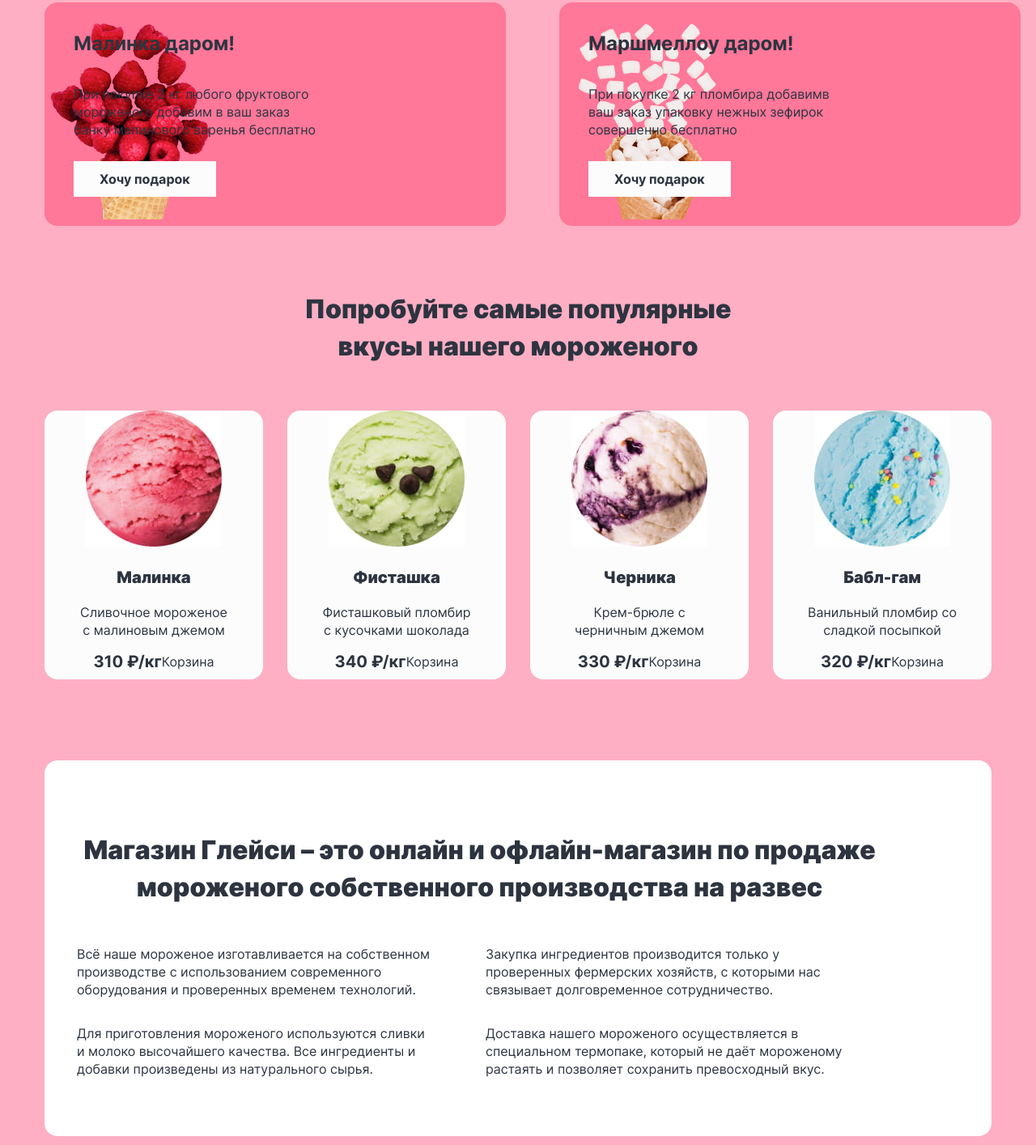
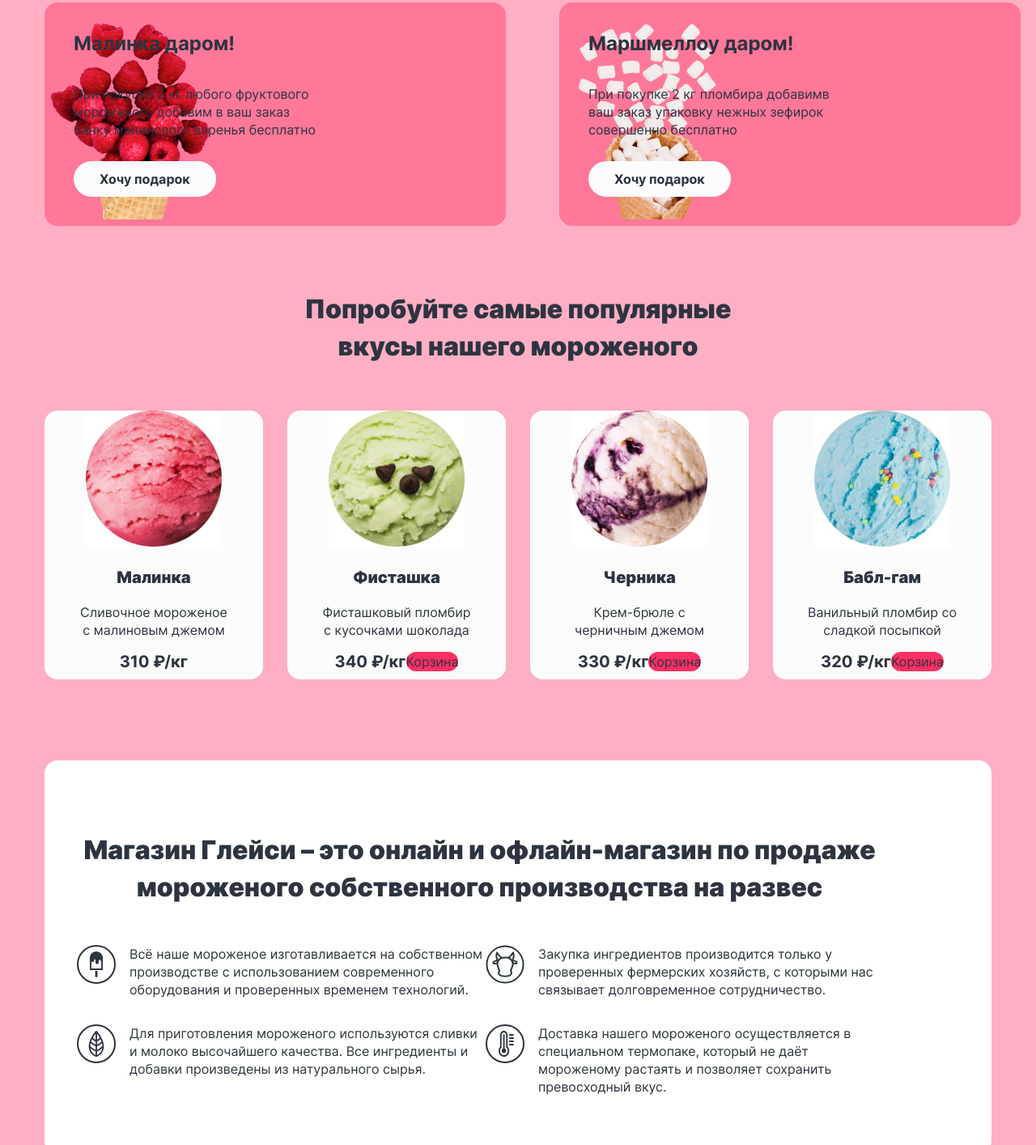
Before and after one commit to Mari-Shel/Glacy-2377367, a plain HTML site: page index.html in a window 1280 px wide. Shown: the part 931-2345 px from the top of the page at 81% size. Drawn offline with Linux system fonts and the light colour scheme.

Commit message:
Добавила иконки параграфам

```diff
--- a/index.html
+++ b/index.html
@@ -104,7 +104,7 @@
               <h4 class="present-title">Малинка даром!</h4>
               <p class="present-description">При покупке 2 кг любого фруктового мороженого добавим в ваш заказ банку
                 малинового варенья бесплатно</p>
-              <a class="button button-white social-link" href="#">Хочу подарок</a>
+              <a class="button button-white present-link" href="#">Хочу подарок</a>
 
             </li>
             <li class="present-item free-marshmallow">
@@ -112,7 +112,7 @@
               <p class="present-description">При покупке 2 кг пломбира добавимв ваш заказ упаковку нежных зефирок
                 совершенно
                 бесплатно</p>
-              <a class="button button-white social-link" href="#">Хочу подарок</a>
+              <a class="button button-white present-link" href="#">Хочу подарок</a>
 
             </li>
           </ul>
@@ -130,7 +130,9 @@
               </a>
               <div class="product-card-info">
                 <b class="product-card-price">310 ₽/кг</b>
-                <a class="product-card-basket link" href="#">Корзина</a>
+                <a class="product-card-basket link" href="#">
+                  <span class="visually-hidden">Корзина</span>
+                </a>
               </div>
 
             </div>
@@ -184,21 +186,21 @@
         <ul class="information-list">
           <li class="information-item">
 
-            <p class="information-description">Всё наше мороженое изготавливается на собственном производстве с
+            <p class="information-description logo-ice">Всё наше мороженое изготавливается на собственном производстве с
               использованием современного оборудования и проверенных временем технологий.</p>
           </li>
           <li class="information-item">
-            <p class="information-description">Закупка ингредиентов производится только
+            <p class="information-description logo-cow">Закупка ингредиентов производится только
               у проверенных фермерских хозяйств, с которыми
               нас связывает долговременное сотрудничество.</p>
           </li>
           <li class="information-item">
-            <p class="information-description">Для приготовления мороженого используются сливки и молоко высочайшего
+            <p class="information-description logo-leaf">Для приготовления мороженого используются сливки и молоко высочайшего
               качества. Все ингредиенты
               и добавки произведены из натурального сырья.</p>
           </li>
           <li class="information-item">
-            <p class="information-description">Доставка нашего мороженого осуществляется в специальном термопаке,
+            <p class="information-description logo-thermometer">Доставка нашего мороженого осуществляется в специальном термопаке,
               который не даёт мороженому растаять и позволяет сохранить превосходный вкус.</p>
           </li>
         </ul>
--- a/styles/styles.css
+++ b/styles/styles.css
@@ -518,7 +518,7 @@ margin-left: 36px;
   margin-right: 0;
 }
 
-.social-link{
+.present-link{
   margin: 0 36px 36px 36px;
 }
 
@@ -612,6 +612,12 @@ margin-left: 36px;
   text-align: left;
 }
 
+.product-card-basket{
+  background-image: url("../images/basket-white.svg");
+  border-radius: 50px;
+    background: #FF2F64;
+}
+
 .information {
   display: flex;
   flex-direction: column;
@@ -659,6 +665,7 @@ margin-left: 36px;
   line-height: 20px;
   font-weight: 700;
   text-align: center;
+  border-radius: 30px;
 }
 
 .show {
@@ -890,3 +897,28 @@ justify-content: center;
 .footer-social-youtube {
   background-image: url("../images/youtube.svg");
 }
+
+.logo-ice{
+  background-image: url("../images/ice-cream-logo.svg");
+  background-repeat: no-repeat;
+  background-size: 48px 48px;
+  padding-left: 65px;
+}
+.logo-leaf{
+  background-image: url("../images/leaf.svg");
+  background-repeat: no-repeat;
+  background-size: 48px 48px;
+  padding-left: 65px;
+}
+.logo-cow{
+  background-image: url("../images/cow.svg");
+  background-repeat: no-repeat;
+  background-size: 48px 48px;
+  padding-left: 65px;
+}
+.logo-thermometer{
+  background-image: url("../images/thermometer.svg");
+  background-repeat: no-repeat;
+  background-size: 48px 48px;
+  padding-left: 65px;
+}
```
Also changed, not shown: catalog.html (+11 -9 lines), images/basket-white.svg (added).
